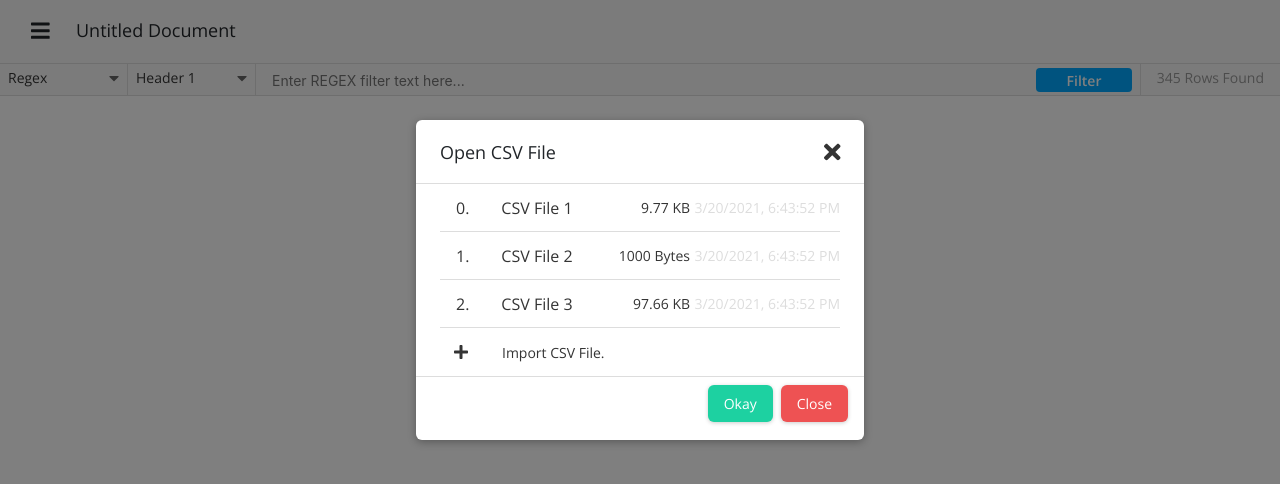
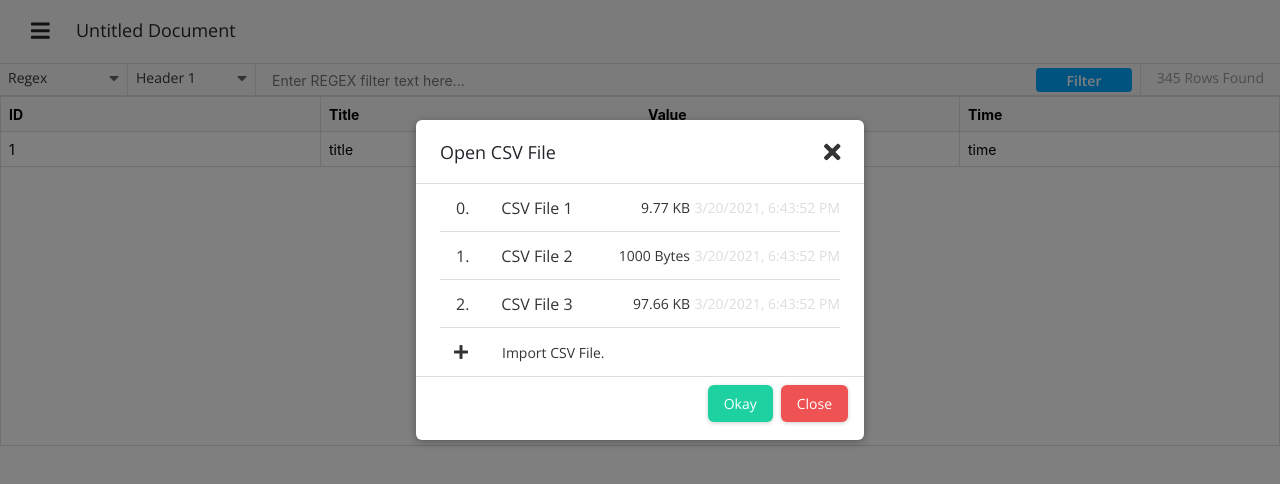
Before and after one commit to marknoone/CSV-Manager, a React (Create React App) app in the folder web-client/: page / in a window 1280 px wide. Shown: the top 484 px of the page. Built offline with nearby package versions, Linux system fonts and the light colour scheme.

Commit message:
Added data table

```diff
--- a/web-client/package.json
+++ b/web-client/package.json
@@ -19,7 +19,7 @@
     "@types/styled-components": "^5.1.9",
     "bootstrap": "^4.6.0",
     "react": "^17.0.1",
-    "react-data-grid": "^7.0.0-canary.30",
+    "react-data-grid": "^7.0.0-canary.37",
     "react-dom": "^17.0.1",
     "react-redux": "^7.2.2",
     "react-scripts": "4.0.3",
--- a/web-client/src/app/store/index.ts
+++ b/web-client/src/app/store/index.ts
@@ -1,5 +1,5 @@
 import CSVManagerReducer from './reducer'
-import { CSVMetaData } from '../../model';
+import { CSVMetaData, CSVData } from '../../model';
 
 export type CSVManagerState = {
     csvFiles: CSVMetaData[];
--- a/web-client/src/app/store/reducer.ts
+++ b/web-client/src/app/store/reducer.ts
@@ -11,10 +11,11 @@ export const initialState = {
 
 const CSVManagerReducer: Reducer<CSVManagerState, CSVManagerAction> = (state = initialState, action) => {
     switch (action.type) {
-      case SET_META_DATA:
-        return {
-            csvFiles: action.payload.data
-        }
+        case SET_META_DATA:
+            return {
+                ...state,
+                csvFiles: action.payload.data
+            }
       default:
         return state
     }
--- a/web-client/src/app/store/selectors.ts
+++ b/web-client/src/app/store/selectors.ts
@@ -1,8 +1,8 @@
-import { CSVMetaData } from '../../model';
+import { CSVData, CSVMetaData } from '../../model';
 import { GlobalState } from '../../store';
 
 const getCSVMetaData = (state:GlobalState): CSVMetaData[] => state.meta.csvFiles;
 
 export default {
-    getCSVMetaData
+    getCSVMetaData,
 };
--- a/web-client/src/doc-viewer/views/data-table/data_table.tsx
+++ b/web-client/src/doc-viewer/views/data-table/data_table.tsx
@@ -1,8 +1,14 @@
-import React, { useState } from 'react';
+import React from 'react';
 import styled from 'styled-components';
-import { SelectColumn } from 'react-data-grid';
+import DataGrid, { SelectColumn } from 'react-data-grid';
 import type { Column } from 'react-data-grid';
-import { CSVMetaData } from '../../../model';
+import { CSVData, CSVMetaData } from '../../../model';
+import { useDispatch, useSelector } from 'react-redux';
+import { Selectors, Actions } from './store';
+
+const ReactDataGridContainer = styled.div`
+    height: 100%;
+`;
 
 const LoadMoreRowsWrapper = styled.div`
     width: 180px;
@@ -15,36 +21,47 @@ const LoadMoreRowsWrapper = styled.div`
     background: rgba(0, 0, 0, 0.6);
 `;
 
-const columns: readonly Column<CSVMetaData>[] = [
-    SelectColumn,
-    { key: "id", name: "ID", width:80},
-    { key: "title", name: "Title", editable: true }
-];
-
 const rows: CSVMetaData[] = [
     { id: 0, title: "Task 1", createdAt: 1616265832, fileSizeBytes: 1000, sourceURL: "http://www.google.com/" },
     { id: 1, title: "Task 2", createdAt: 1616265832, fileSizeBytes: 1000, sourceURL: "http://www.google.com/" },
     { id: 2, title: "Task 3", createdAt: 1616265832, fileSizeBytes: 1000, sourceURL: "http://www.google.com/" }
 ];
 
-const DataTable : React.FunctionComponent = () => {
-    const [rowData, setRowData] = useState(rows);
-    const [selectedRows, setSelectedRows] = useState(() => new Set<React.Key>());
-    const [isLoading, setIsLoading] = useState(false);
+const EmptyRowsRenderer: React.FunctionComponent = () => {
+    return <div style={{ textAlign: 'center' }}>Nothing to show <span lang="ja" title="ショボーン">(´・ω・`)</span></div>;
+  }
 
-    return <>
-        {/* <DataGrid<CSVMetaData>
+interface DataTableProps {
+    hasSelectColumn?: boolean
+}
+
+const DataTable : React.FunctionComponent<DataTableProps> = ({ hasSelectColumn }) => {
+    const dispatch = useDispatch();
+    const rows = useSelector(Selectors.getCurrentData);
+    const selectedKeys = useSelector(Selectors.getSelectedKeys);
+    const isLoading = useSelector(Selectors.isCSVFileDataLoading);
+    const columns: readonly Column<CSVData>[] = [
+        ...( hasSelectColumn ? [ SelectColumn ] : []),
+        ...useSelector(Selectors.getReactDataGridColumns)
+    ];
+
+    return <ReactDataGridContainer>
+        <DataGrid
+            className="rdg-light"
             columns={columns}
-            rows={rowData}
+            rows={rows}
+            emptyRowsRenderer={EmptyRowsRenderer}
             rowKeyGetter={(row:any) => row.id}
-            onRowsChange={setRowData}
-            rowHeight={30}
-            selectedRows={selectedRows}
-            onSelectedRowsChange={setSelectedRows}
-            className="fill-grid"
-        /> */}
-        {/* {isLoading && <LoadMoreRowsWrapper>Loading more rows...</LoadMoreRowsWrapper>} */}
-    </>;
+            selectedRows={selectedKeys}
+            onRowsChange={(data: any) => {
+                dispatch(Actions.setCSVData(data))
+            }}
+            onSelectedRowsChange={(keys: Set<React.Key>) => {
+                dispatch(Actions.setSelectedKeys(keys))
+            }}
+        />
+        {/* {isLoading && <LoadMoreRowsWrapper>Loading more rows...</LoadMoreRowsWrapper> */}
+    </ReactDataGridContainer>;
 }
 
 export default DataTable;
--- /dev/null
+++ b/web-client/src/doc-viewer/views/data-table/store/actions.ts
@@ -0,0 +1,29 @@
+import { CSVData } from '../../../../model';
+import { SET_CSV_DATA, SET_DATA_LOADING } from './';
+
+const setCSVData = (csvData: CSVData) => ({
+    type: SET_CSV_DATA,
+    payload: {
+        data: csvData
+    }
+});
+
+const setDataIsLoading = (isLoading: boolean) => ({
+    type: SET_DATA_LOADING,
+    payload: {
+        isDataLoading: isLoading
+    }
+});
+
+const setSelectedKeys = (keys: Set<React.Key>) => ({
+    type: SET_DATA_LOADING,
+    payload: {
+        selectedKeys: keys
+    }
+});
+
+export default {
+    setCSVData,
+    setSelectedKeys,
+    setDataIsLoading
+}
--- /dev/null
+++ b/web-client/src/doc-viewer/views/data-table/store/index.ts
@@ -0,0 +1,26 @@
+import CSVManagerReducer from './reducer'
+import { CSVData } from '../../../../model';
+
+export type CSVDataState = {
+    isDataLoading: boolean;
+    selectedKeys: Set<React.Key>;
+    headers: string[];
+    data: CSVData[];
+}
+
+export type CSVManagerAction = {
+    type: string
+    payload:  {
+        data?:  CSVData
+        selectedKeys? : Set<React.Key>
+        isDataLoading? : boolean
+    }
+}
+
+export const SET_DATA_LOADING = "@modal/SET_DATA_LOADING";
+export const SET_CSV_DATA = "@modal/SET_CSV_DATA";
+export const SET_ROW_KEYS = "@modal/SET_ROW_KEYS";
+
+export default CSVManagerReducer;
+export { default as Actions } from './actions';
+export { default as Selectors } from './selectors';
--- /dev/null
+++ b/web-client/src/doc-viewer/views/data-table/store/reducer.ts
@@ -0,0 +1,35 @@
+import { Reducer } from 'redux';
+import { CSVManagerAction, CSVDataState, SET_CSV_DATA, SET_DATA_LOADING, SET_ROW_KEYS } from './';
+
+export const initialState = {
+    isDataLoading: false,
+    selectedKeys: new Set<React.Key>(),
+    headers: ["ID", "Title", "Value", "Time" ],
+    data: [
+        {"ID" : 1, "Title": "title", "Value": "value", "Time": "time"},
+    ]
+}
+
+const CSVManagerReducer: Reducer<CSVDataState, CSVManagerAction> = (state = initialState, action) => {
+    switch (action.type) {
+        case SET_DATA_LOADING:
+            return !action.payload.isDataLoading ? state : {
+                ...state,
+                isDataLoading: action.payload.isDataLoading
+            }
+        case SET_CSV_DATA:
+            return !action.payload.data ? state : {
+                ...state,
+                currentFileData: action.payload.data
+            }
+        case SET_ROW_KEYS:
+            return !action.payload.selectedKeys ? state : {
+                ...state,
+                selectedKeys: action.payload.selectedKeys
+            }
+      default:
+        return state
+    }
+}
+
+export default CSVManagerReducer;
--- /dev/null
+++ b/web-client/src/doc-viewer/views/data-table/store/selectors.ts
@@ -0,0 +1,20 @@
+import type { Column } from 'react-data-grid';
+import { CSVData } from '../../../../model';
+import { GlobalState } from '../../../../store';
+
+const isCSVFileDataLoading = (state:GlobalState): boolean => state.csv.isDataLoading;
+const getSelectedKeys = (state:GlobalState): Set<React.Key> => state.csv.selectedKeys;
+const getCurrentData = (state:GlobalState): CSVData[] => state.csv.data;
+
+const getReactDataGridColumns = (state:GlobalState): Column<CSVData>[] => {
+    return state.csv.headers.map((header: string) => ({
+        key: header, name: header, resizable: false,
+    }));
+}
+
+export default {
+    isCSVFileDataLoading,
+    getCurrentData,
+    getSelectedKeys,
+    getReactDataGridColumns
+};
--- a/web-client/src/model.ts
+++ b/web-client/src/model.ts
@@ -7,6 +7,5 @@ export type CSVMetaData = {
 }
 
 export type CSVData = {
-    headers: string[];
-    data: any;
+    [key: string]: any;
 }
--- a/web-client/src/store.ts
+++ b/web-client/src/store.ts
@@ -1,14 +1,17 @@
 import { combineReducers } from 'redux';
 import ModalReducer, { ModalState } from './modals/store';
 import CSVManagerReducer, { CSVManagerState } from './app/store';
+import CSVDataReducer, { CSVDataState } from './doc-viewer/views/data-table/store';
 
 export type GlobalState = {
     meta: CSVManagerState
+    csv: CSVDataState,
     modal: ModalState
 };
 
 const rootReducer = combineReducers({
     meta: CSVManagerReducer,
+    csv: CSVDataReducer,
     modal: ModalReducer
 });
 
```
Also changed, not shown: 1 other file (tests, documents, lock files or other folders).
